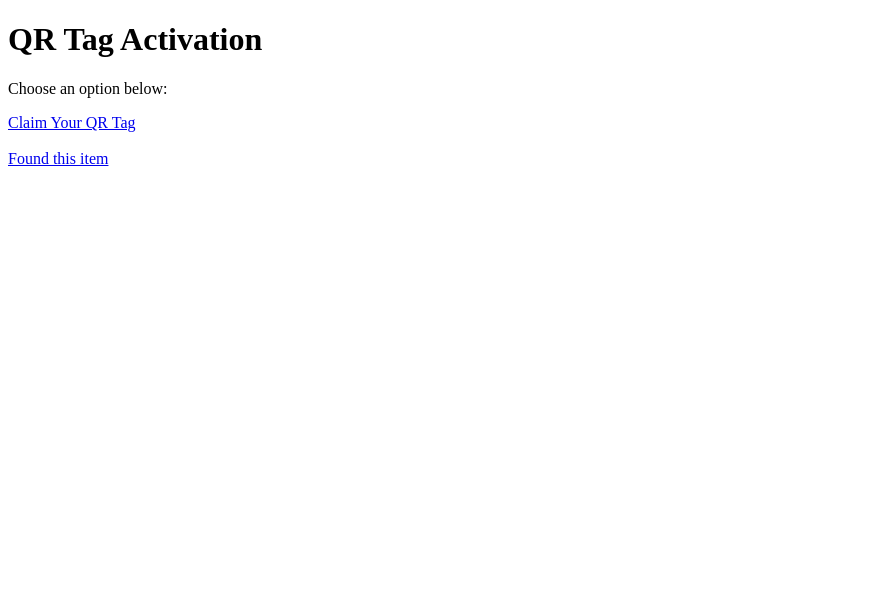
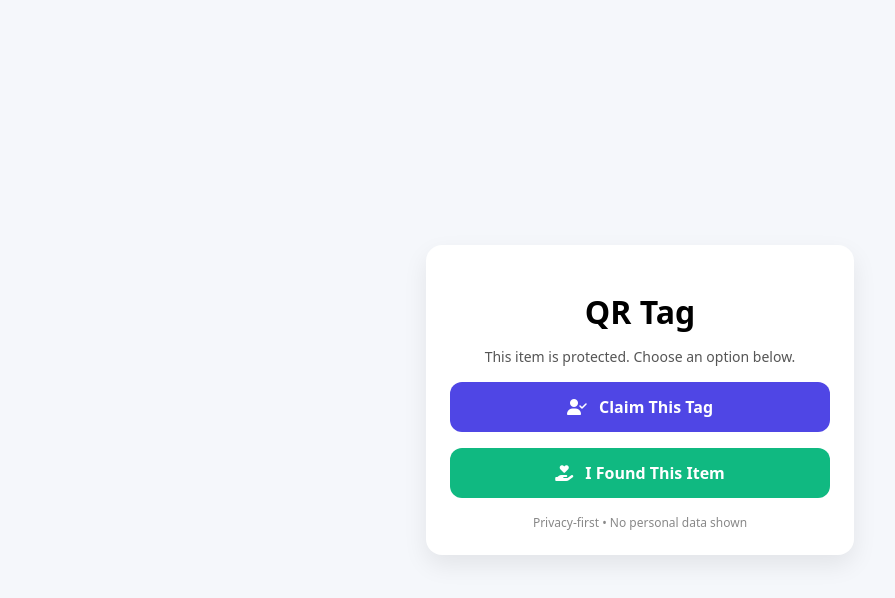
Before and after one commit to janenotjean/janenotjean.github.io, a plain HTML site: page index.html in a window 1280 px wide. Shown: the whole page, without its empty margins (0-895 px from the left). Drawn offline with Linux system fonts and the light colour scheme.

Commit message:
Update index.html

```diff
--- a/index.html
+++ b/index.html
@@ -1,27 +1,105 @@
 <!DOCTYPE html>
-<html>
+<html lang="en">
 <head>
-  <title>Claim Your QR Tag</title>
-  <meta name="viewport" content="width=device-width, initial-scale=1">
+  <meta charset="UTF-8" />
+  <title>QR Tag Activation</title>
+  <meta name="viewport" content="width=device-width, initial-scale=1" />
+
+  <!-- Icons -->
+  <link rel="stylesheet" href="https://cdnjs.cloudflare.com/ajax/libs/font-awesome/6.5.0/css/all.min.css">
+
+  <style>
+    body {
+      font-family: system-ui, sans-serif;
+      background: #f5f7fb;
+      display: flex;
+      justify-content: center;
+      align-items: center;
+      height: 100vh;
+      margin: 0;
+    }
+
+    .card {
+      background: white;
+      padding: 24px;
+      border-radius: 16px;
+      width: 100%;
+      max-width: 380px;
+      box-shadow: 0 10px 25px rgba(0,0,0,0.08);
+      text-align: center;
+    }
+
+    h1 {
+      margin-bottom: 8px;
+    }
+
+    p {
+      color: #555;
+      font-size: 14px;
+    }
+
+    .btn {
+      display: block;
+      margin: 16px 0;
+      padding: 14px;
+      border-radius: 12px;
+      text-decoration: none;
+      color: white;
+      font-weight: 600;
+      font-size: 16px;
+    }
+
+    .owner {
+      background: #4f46e5;
+    }
+
+    .finder {
+      background: #10b981;
+    }
+
+    .btn i {
+      margin-right: 8px;
+    }
+
+    footer {
+      margin-top: 12px;
+      font-size: 12px;
+      color: #888;
+    }
+  </style>
 </head>
+
 <body>
-  <h1>QR Tag Activation</h1>
-  <p>Choose an option below:</p>
+  <div class="card">
+    <h1>QR Tag</h1>
+    <p>This item is protected. Choose an option below.</p>
 
-  <a href="#" id="owner">Claim Your QR Tag</a><br><br>
-  <a href="#" id="finder">Found this item</a>
+    <a id="ownerBtn" class="btn owner">
+      <i class="fa-solid fa-user-check"></i> Claim This Tag
+    </a>
+
+    <a id="finderBtn" class="btn finder">
+      <i class="fa-solid fa-hand-holding-heart"></i> I Found This Item
+    </a>
+
+    <footer>Privacy-first • No personal data shown</footer>
+  </div>
 
   <script>
     const params = new URLSearchParams(window.location.search);
-    const id = params.get("id");
+    const itemId = params.get("id") || "UNKNOWN";
 
-    const FORM_BASE = "PASTE_YOUR_GOOGLE_FORM_LINK_HERE";
+    const FORM_URL = "PASTE_GOOGLE_FORM_URL_HERE";
 
-    document.getElementById("owner").href =
-      FORM_BASE + "?entry.123456=" + id + "&entry.654321=owner";
+    // Replace entry numbers after setting up your form
+    const ITEM_ID_ENTRY = "entry.111111111";
+    const ROLE_ENTRY = "entry.222222222";
 
-    document.getElementById("finder").href =
-      FORM_BASE + "?entry.123456=" + id + "&entry.654321=finder";
+    document.getElementById("ownerBtn").href =
+      `${FORM_URL}?${ITEM_ID_ENTRY}=${itemId}&${ROLE_ENTRY}=Owner`;
+
+    document.getElementById("finderBtn").href =
+      `${FORM_URL}?${ITEM_ID_ENTRY}=${itemId}&${ROLE_ENTRY}=Finder`;
   </script>
 </body>
 </html>
```
